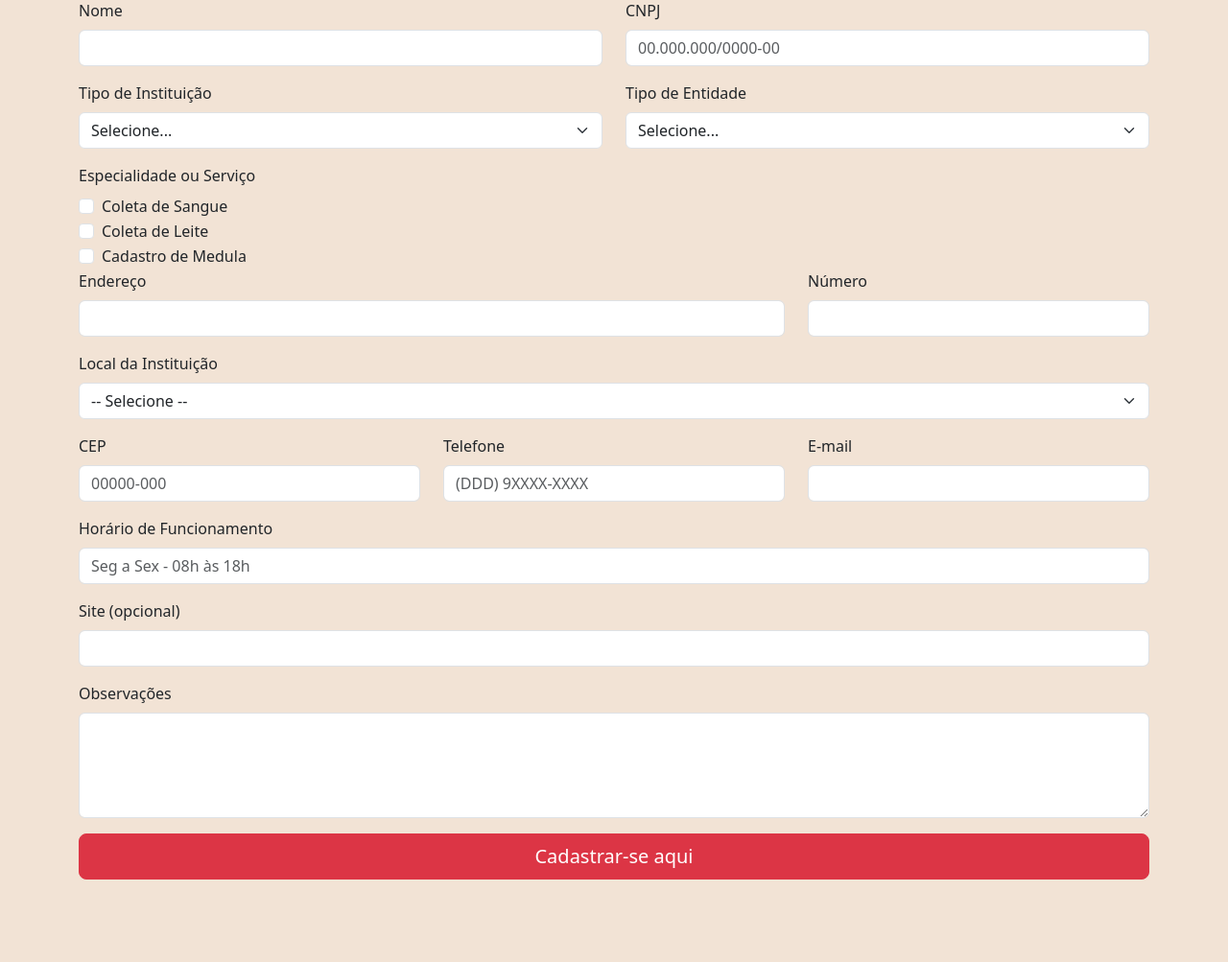
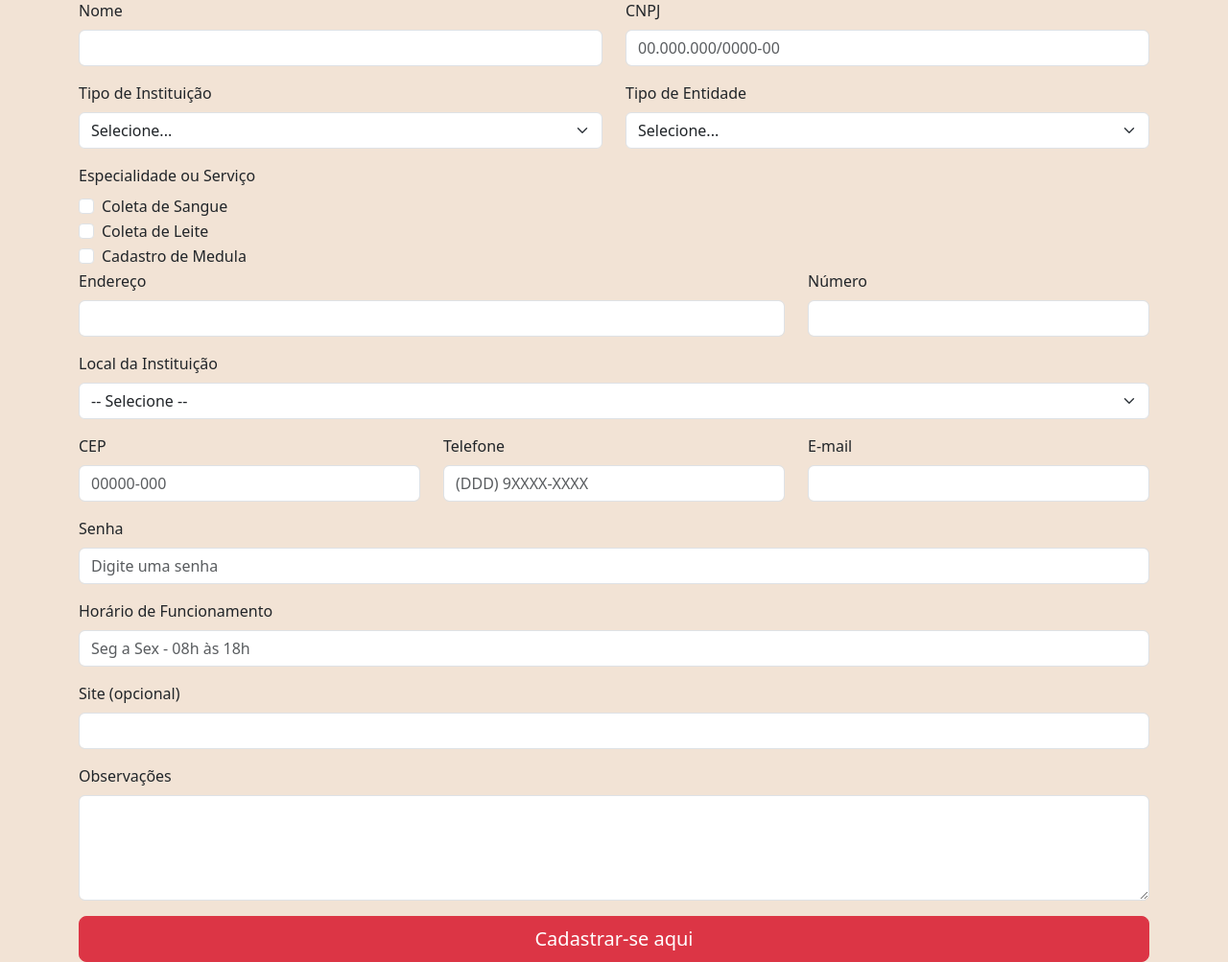
Before and after one commit to kauannsantos/fluxovital, a PHP site: page /page/cadastro/instituicao.php in a window 1280 px wide. Shown: the part 183-1186 px from the top of the page at 96% size. Before the commit the page ends 1100 px from the top, so only its background shows below. Run offline with PHP 8.4, Linux system fonts and the light colour scheme.

Commit message:
Atualizar o instituicao.php

```diff
--- a/fluxovital/page/cadastro/instituicao.php
+++ b/fluxovital/page/cadastro/instituicao.php
@@ -126,6 +126,12 @@ session_start();
         </div>
       </div>
 
+      <!-- Campo Senha -->
+      <div class="mb-3">
+        <label for="senha" class="form-label">Senha</label>
+        <input type="password" id="senha" class="form-control" required placeholder="Digite uma senha">
+      </div>
+
       <div class="mb-3">
         <label for="horario_funcionamento" class="form-label">Horário de Funcionamento</label>
         <input type="text" id="horario_funcionamento" class="form-control" placeholder="Seg a Sex - 08h às 18h" required>
```
